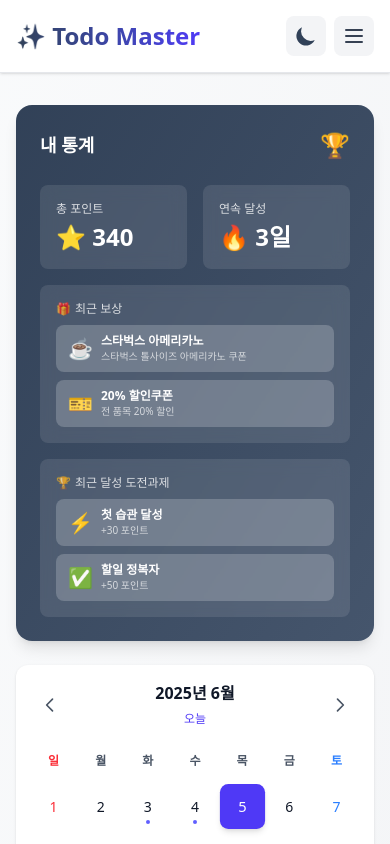
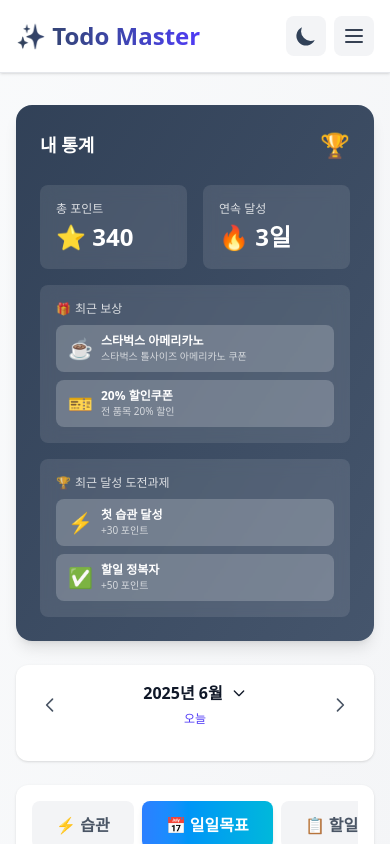
Before and after one commit to Librariann/todo-list, a Next.js app: page / in a window 390 px wide. Both pictures are taken after a click on the button "📅 일일목표". Shown: the top 844 px of the page. Built offline with nearby package versions, Linux system fonts and the light colour scheme.

Commit message:
fix date offset issue and add collapsible calendar for mobile

```diff
--- a/app/components/Calendar.tsx
+++ b/app/components/Calendar.tsx
@@ -1,6 +1,6 @@
-'use client';
+"use client";
 
-import { useMemo } from 'react';
+import { useMemo, useState } from "react";
 
 interface CalendarProps {
   selectedDate: string;
@@ -15,9 +15,9 @@ export default function Calendar({
   onDateSelect,
   markedDates,
   currentMonth,
-  onMonthChange
+  onMonthChange,
 }: CalendarProps) {
-
+  const [isExpanded, setIsExpanded] = useState(false);
   // 달력 데이터 생성
   const calendarDays = useMemo(() => {
     const year = currentMonth.getFullYear();
@@ -51,7 +51,10 @@ export default function Calendar({
   };
 
   const toDateString = (date: Date) => {
-    return date.toISOString().split('T')[0];
+    const year = date.getFullYear();
+    const month = String(date.getMonth() + 1).padStart(2, '0');
+    const day = String(date.getDate()).padStart(2, '0');
+    return `${year}-${month}-${day}`;
   };
 
   const isToday = (date: Date) => {
@@ -85,7 +88,7 @@ export default function Calendar({
     onDateSelect(toDateString(today));
   };
 
-  const weekDays = ['일', '월', '화', '수', '목', '금', '토'];
+  const weekDays = ["일", "월", "화", "수", "목", "금", "토"];
 
   return (
     <div className="bg-white dark:bg-gray-800 rounded-xl shadow-sm p-4">
@@ -96,41 +99,79 @@ export default function Calendar({
           className="p-2 hover:bg-gray-100 dark:hover:bg-gray-700 rounded-lg transition-colors"
           aria-label="이전 달"
         >
-          <svg className="w-5 h-5 text-gray-600 dark:text-gray-400" fill="none" stroke="currentColor" viewBox="0 0 24 24">
-            <path strokeLinecap="round" strokeLinejoin="round" strokeWidth={2} d="M15 19l-7-7 7-7" />
+          <svg
+            className="w-5 h-5 text-gray-600 dark:text-gray-400"
+            fill="none"
+            stroke="currentColor"
+            viewBox="0 0 24 24"
+          >
+            <path
+              strokeLinecap="round"
+              strokeLinejoin="round"
+              strokeWidth={2}
+              d="M15 19l-7-7 7-7"
+            />
           </svg>
         </button>
 
-        <div className="text-center">
-          <h3 className="font-bold text-gray-900 dark:text-gray-100">
+        <button
+          onClick={() => setIsExpanded(!isExpanded)}
+          className="text-center lg:cursor-default"
+        >
+          <h3 className="font-bold text-gray-900 dark:text-gray-100 flex items-center gap-2">
             {formatMonthYear(currentMonth)}
+            <svg
+              className={`w-4 h-4 lg:hidden transition-transform ${isExpanded ? 'rotate-180' : ''}`}
+              fill="none"
+              stroke="currentColor"
+              viewBox="0 0 24 24"
+            >
+              <path strokeLinecap="round" strokeLinejoin="round" strokeWidth={2} d="M19 9l-7 7-7-7" />
+            </svg>
           </h3>
           <button
-            onClick={goToToday}
-            className="text-xs text-indigo-600 dark:text-indigo-400 hover:underline mt-1"
+            onClick={(e) => {
+              e.stopPropagation();
+              goToToday();
+            }}
+            className="text-xs text-indigo-600 dark:text-indigo-400 hover:underline mt-1 cursor-pointer"
           >
             오늘
           </button>
-        </div>
+        </button>
 
         <button
           onClick={goToNextMonth}
           className="p-2 hover:bg-gray-100 dark:hover:bg-gray-700 rounded-lg transition-colors"
           aria-label="다음 달"
         >
-          <svg className="w-5 h-5 text-gray-600 dark:text-gray-400" fill="none" stroke="currentColor" viewBox="0 0 24 24">
-            <path strokeLinecap="round" strokeLinejoin="round" strokeWidth={2} d="M9 5l7 7-7 7" />
+          <svg
+            className="w-5 h-5 text-gray-600 dark:text-gray-400"
+            fill="none"
+            stroke="currentColor"
+            viewBox="0 0 24 24"
+          >
+            <path
+              strokeLinecap="round"
+              strokeLinejoin="round"
+              strokeWidth={2}
+              d="M9 5l7 7-7 7"
+            />
           </svg>
         </button>
       </div>
 
-      {/* 요일 헤더 */}
-      <div className="grid grid-cols-7 gap-1 mb-2">
+      {/* 요일 헤더 - 모바일에서는 펼쳤을 때만, 데스크톱에서는 항상 표시 */}
+      <div className={`grid grid-cols-7 gap-1 mb-2 ${isExpanded ? 'block' : 'hidden lg:grid'}`}>
         {weekDays.map((day, index) => (
           <div
             key={day}
             className={`text-center text-xs font-semibold py-2 ${
-              index === 0 ? 'text-red-500' : index === 6 ? 'text-blue-500' : 'text-gray-600 dark:text-gray-400'
+              index === 0
+                ? "text-red-500"
+                : index === 6
+                ? "text-blue-500"
+                : "text-gray-600 dark:text-gray-400"
             }`}
           >
             {day}
@@ -138,8 +179,8 @@ export default function Calendar({
         ))}
       </div>
 
-      {/* 날짜 그리드 */}
-      <div className="grid grid-cols-7 gap-1">
+      {/* 날짜 그리드 - 모바일에서는 펼쳤을 때만, 데스크톱에서는 항상 표시 */}
+      <div className={`grid grid-cols-7 gap-1 ${isExpanded ? 'grid' : 'hidden lg:grid'}`}>
         {calendarDays.map((date, index) => {
           if (!date) {
             return <div key={`empty-${index}`} className="aspect-square" />;
@@ -156,16 +197,22 @@ export default function Calendar({
               key={toDateString(date)}
               onClick={() => onDateSelect(toDateString(date))}
               className={`
-                aspect-square rounded-lg text-sm font-medium transition-all relative
-                ${selectedFlag
-                  ? 'bg-indigo-600 text-white shadow-md scale-105'
-                  : todayFlag
-                  ? 'bg-indigo-100 dark:bg-indigo-900/30 text-indigo-600 dark:text-indigo-400'
-                  : 'hover:bg-gray-100 dark:hover:bg-gray-700'
+                aspect-square rounded-lg text-sm font-medium transition-all relative cursor-pointer
+                ${
+                  selectedFlag
+                    ? "bg-indigo-600 text-white shadow-md scale-105"
+                    : todayFlag
+                    ? "bg-indigo-100 dark:bg-indigo-900/30 text-indigo-600 dark:text-indigo-400"
+                    : "hover:bg-gray-100 dark:hover:bg-gray-700"
                 }
-                ${!selectedFlag && (
-                  isSunday ? 'text-red-500' : isSaturday ? 'text-blue-500' : 'text-gray-900 dark:text-gray-100'
-                )}
+                ${
+                  !selectedFlag &&
+                  (isSunday
+                    ? "text-red-500"
+                    : isSaturday
+                    ? "text-blue-500"
+                    : "text-gray-900 dark:text-gray-100")
+                }
               `}
             >
               <span className="block">{date.getDate()}</span>
```
